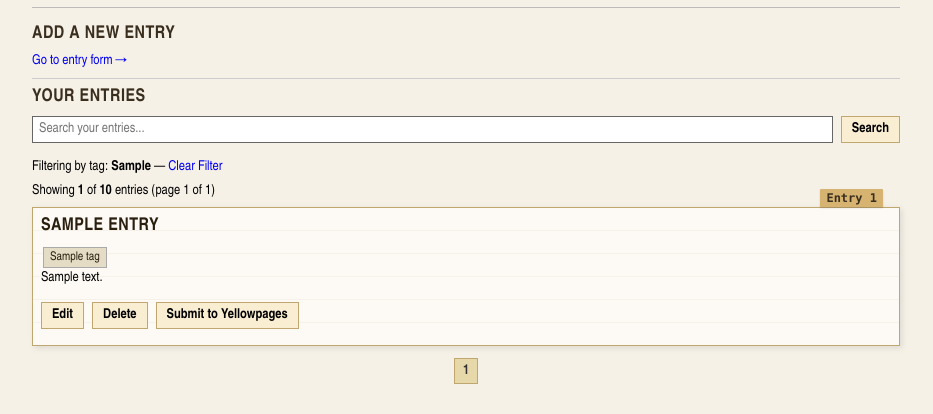
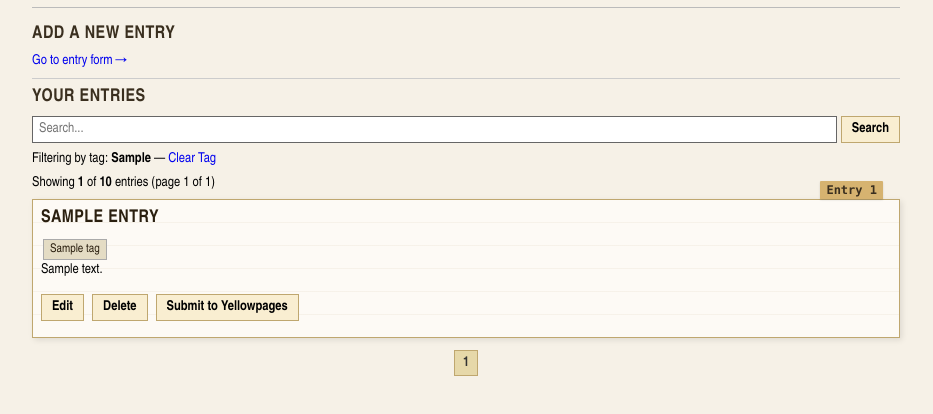
Before and after one commit to finn-mo/hyperindex, a FastAPI app: template server/templates/rolodex.html in a window 1280 px wide. Shown: the part 69-483 px from the top of the page, without its empty margins (174-1107 px from the left). Run offline with FastAPI, Linux system fonts and the light colour scheme; the template is opened without the code that fills it: most values are stand-ins (such as "Sample title", 1, 10 or a date in 2020); parts of the project's set-up code (start-up, migrations or seed data) failed here and were passed over.

Commit message:
Combine repeated logic in rolodex.html and yellowpages.html into query & tag state display macros

```diff
--- a/server/static/common.css
+++ b/server/static/common.css
@@ -169,6 +169,14 @@ button:disabled,
   padding: 1rem;
 }
 
+/* Search bar */
+.filter-fields {
+  display: flex;
+  flex: 1;
+  gap: 0.25rem;
+  width: 100%;
+}
+
 /* Card layout*/
 .card {
   margin: 0.25rem 0;
--- a/server/templates/base.html
+++ b/server/templates/base.html
@@ -8,7 +8,7 @@
   {% block extra_css %}{% endblock %}
 </head>
 <body class="{% block body_class %}{% endblock %}">
-  {% include "partials/nav.html" %}
+  {% include "partials/_nav.html" %}
 
   <main role="main">
     <div class="container">
--- /dev/null
+++ b/server/templates/macros/filters.html
@@ -0,0 +1,17 @@
+{% macro render_filters(query, tag, total, page, total_pages, context_url) %}
+  <div class="filters-summary">
+    {% if tag %}
+      <p>
+        Filtering by tag: <strong>{{ tag }}</strong> —
+        <a href="{{ context_url }}{% if query %}?q={{ query }}{% endif %}">Clear Tag</a>
+      </p>
+    {% endif %}
+
+    {% if query %}
+      <p>
+        Searching for: <strong>{{ query }}</strong>
+        <a href="{{ context_url }}{% if tag %}?tag={{ tag }}{% endif %}">Clear Search</a>
+      </p>
+    {% endif %}
+  </div>
+{% endmacro %}
--- a/server/templates/partials/entry_admin_actions.html
+++ b/server/templates/partials/_entry_admin_actions.html
@@ -1,4 +1,4 @@
-{% from 'partials/macros.html' import action_button %}
+{% from 'macros/shared.html' import action_button %}
 
 <div class="actions">
   {% if not entry.is_public_copy %}
--- a/server/templates/partials/entry_card.html
+++ b/server/templates/partials/_entry_card.html
@@ -21,10 +21,10 @@
   </div>
 
   {% if show_actions %}
-    {% include "partials/entry_user_actions.html" with context %}
+    {% include "partials/_entry_user_actions.html" with context %}
   {% endif %}
 
   {% if show_admin_actions %}
-    {% include "partials/entry_admin_actions.html" with context %}
+    {% include "partials/_entry_admin_actions.html" with context %}
   {% endif %}
 </article>
--- a/server/templates/partials/entry_user_actions.html
+++ b/server/templates/partials/_entry_user_actions.html
@@ -1,4 +1,4 @@
-{% from 'partials/macros.html' import action_button %}
+{% from 'macros/shared.html' import action_button %}
 
 <div class="actions">
   {{ action_button("Edit", "/entries/" ~ entry.id ~ "/edit", method="GET", aria_label="Edit this entry") }}
--- /dev/null
+++ b/server/templates/partials/_filter_form.html
@@ -0,0 +1,11 @@
+<form method="get" action="{{ action }}" class="filter-form">
+  <div class="filter-fields">
+    <input type="text" name="q" placeholder="Search..." value="{{ query or '' }}">
+
+    {% if tag_field %}
+      <input type="hidden" name="tag" value="{{ tag }}">
+    {% endif %}
+
+    <button type="submit">Search</button>
+  </div>
+</form>
--- a/server/templates/rolodex.html
+++ b/server/templates/rolodex.html
@@ -20,33 +20,10 @@
 
   <section aria-labelledby="your-entries">
     <h2 id="your-entries">Your Entries</h2>
-    <form method="get" action="/rolodex" style="margin-bottom: 1rem;">
-      <input
-        type="text"
-        name="q"
-        value="{{ query or '' }}"
-        placeholder="Search your entries..."
-        style="padding: 4px 6px; font-size: 0.85rem;"
-      >
-      {% if selected_tag %}
-        <input type="hidden" name="tag" value="{{ selected_tag }}">
-      {% endif %}
-      <button type="submit" style="padding: 4px 10px; font-size: 0.85rem;">Search</button>
-    </form>
+    {% include "partials/_filter_form.html" with context %}
+    {% from "macros/filters.html" import render_filters %}
+    {{ render_filters(query, selected_tag, total, page, total_pages, "/rolodex") }}
 
-    {% if selected_tag %}
-      <p>
-        Filtering by tag: <strong>{{ selected_tag }}</strong> —
-        <a href="/rolodex">Clear Filter</a>
-      </p>
-    {% endif %}
-
-    {% if query %}
-      <p>
-        Searching for: <strong>{{ query }}</strong>
-        <a href="/rolodex{% if selected_tag %}?tag={{ selected_tag }}{% endif %}">Clear Search</a>
-      </p>
-    {% endif %}
 
     <p>
       Showing <strong>{{ entries|length }}</strong> of <strong>{{ total }}</strong> entries
@@ -57,9 +34,9 @@
       {% set card_index = loop.index %}
       {% set tag_prefix = '/rolodex?tag=' %}
       {% set show_actions = True %}
-      {% include "partials/entry_card.html" %}
+      {% include "partials/_entry_card.html" %}
     {% endfor %}
 
-    {% include "partials/pagination.html" with context %}
+    {% include "partials/_pagination.html" with context %}
   </section>
 {% endblock %}
--- a/server/views/rolodex.py
+++ b/server/views/rolodex.py
@@ -56,7 +56,7 @@ def rolodex(
             total=total,
             tag=tag,
             query=q,
-            all_tags=[t[0] for t in all_tags],
+            all_tags=[t[0] for t in all_tags]
         )
     )
 
```
Also changed, not shown: server/templates/admin_panel.html (+6 -6 lines), server/templates/yellowpages.html (+6 -27 lines), server/utils/context.py (+6 -1 lines), server/templates/macros/shared.html (line endings or trailing spaces), server/templates/partials/_nav.html (renamed from server/templates/partials/nav.html), server/templates/partials/_pagination.html (renamed from server/templates/partials/pagination.html).
